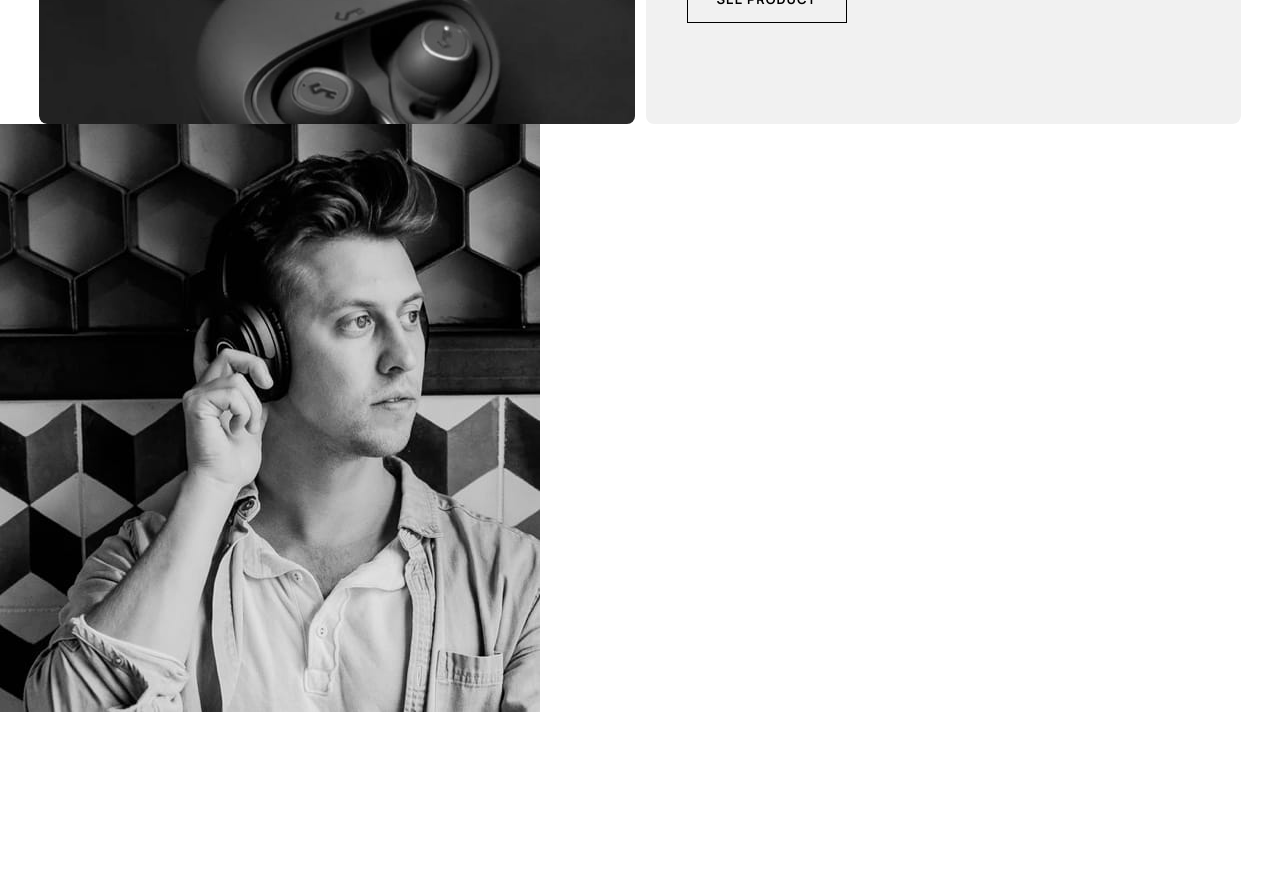
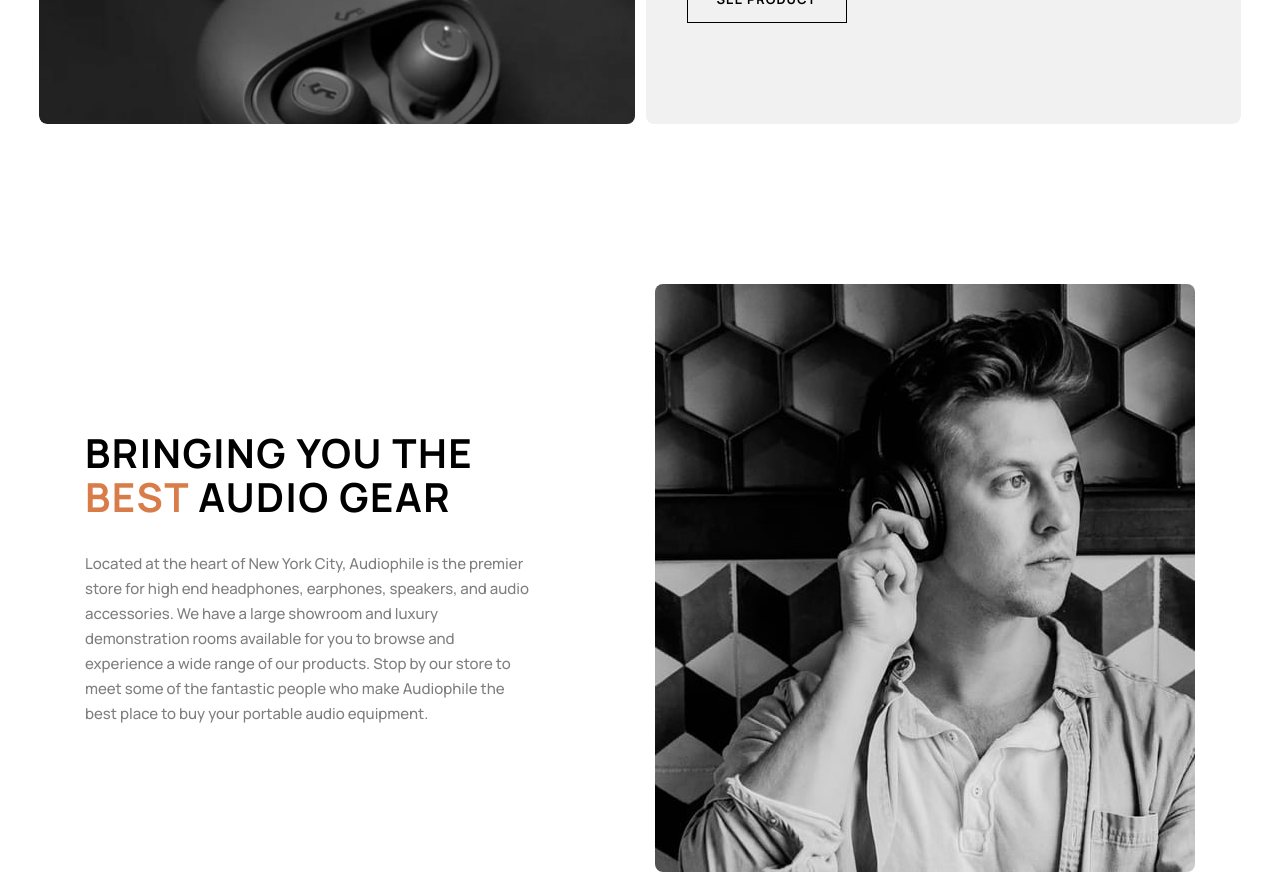
Before and after one commit to HeadYZ/Audiophile, a React (Vite) app: page / in a window 1280 px wide. Shown: the part 2480-3352 px from the top of the page. Before the commit the page ends 3197 px from the top, so only its background shows below. Built offline with nearby package versions, Linux system fonts and the light colour scheme.

Commit message:
styled tablet & desktop info section

```diff
--- a/src/pages/HomePage.jsx
+++ b/src/pages/HomePage.jsx
@@ -129,14 +129,27 @@
 				</section>
 				<section className={classes.info}>
 					<div className={classes.info__wrapper}>
-						<div>
-							<picture>
-								<source media='(min-width: 768px) and (max-width: 967px )' srcSet={manTabletImg} />
-								<source media='(min-width: 968px)' srcSet={manDesktopImg} />
-								<img src={manMobileImg} alt='Man wearing earphones listening to music' />
-							</picture>
+						<picture className={classes.info__picture}>
+							<source media='(min-width: 768px) and (max-width: 992px )' srcSet={manTabletImg} />
+							<source media='(min-width: 992px)' srcSet={manDesktopImg} />
+							<img
+								src={manMobileImg}
+								alt='Man wearing earphones listening to music'
+								className={classes['info__picture-img']}
+							/>
+						</picture>
+
+						<div className={classes.info__box}>
+							<h2 className={classes.info__heading}>
+								Bringing you the <span>best</span> audio gear
+							</h2>
+							<p className={classes.info__text}>
+								Located at the heart of New York City, Audiophile is the premier store for high end headphones,
+								earphones, speakers, and audio accessories. We have a large showroom and luxury demonstration rooms
+								available for you to browse and experience a wide range of our products. Stop by our store to meet some
+								of the fantastic people who make Audiophile the best place to buy your portable audio equipment.
+							</p>
 						</div>
-						<div></div>
 					</div>
 				</section>
 			</main>
--- a/src/pages/HomePage.module.scss
+++ b/src/pages/HomePage.module.scss
@@ -217,6 +217,45 @@
 	}
 }
 
+.info {
+	@include section-mobile;
+	margin-top: 12rem;
+	&__wrapper {
+		height: 69.8rem;
+		display: flex;
+		flex-direction: column;
+		gap: 4rem;
+	}
+	&__picture {
+		display: block;
+		border-radius: 0.8rem;
+		overflow: hidden;
+		height: 30rem;
+		&-img {
+			width: 100%;
+		}
+	}
+	&__box {
+		display: flex;
+		flex-direction: column;
+		gap: 3.2rem;
+		text-align: center;
+	}
+	&__heading {
+		font-size: 2.8rem;
+		letter-spacing: 0.1rem;
+		font-weight: bold;
+		text-transform: uppercase;
+		span {
+			color: $orange;
+		}
+	}
+	&__text {
+		@include text-body;
+		opacity: 0.5;
+	}
+}
+
 @media (min-width: 768px) {
 	.header {
 		height: 63.9rem;
@@ -309,6 +348,21 @@
 			height: 94.4rem;
 		}
 	}
+	.info {
+		@include section-tablet;
+		margin-top: 9.6rem;
+		&__wrapper {
+			height: auto;
+			gap: 6.3rem;
+			align-items: center;
+		}
+		&__box {
+			max-width: 57.3rem;
+		}
+		&__heading {
+			@include text-h2;
+		}
+	}
 }
 
 @media (min-width: 992px) {
@@ -332,6 +386,32 @@
 		&__text-body {
 			width: 34.9rem;
 			margin-bottom: 4rem;
+		}
+	}
+	.info {
+		margin-top: 16rem;
+		&__wrapper {
+			margin: 0 auto;
+			flex-direction: row;
+			height: 58.8rem;
+			gap: 7rem;
+			justify-content: space-between;
+			align-items: center;
+		}
+		&__picture {
+			order: 2;
+			min-height: 100%;
+			&-img {
+				min-height: 100%;
+				object-fit: cover;
+			}
+		}
+		&__box {
+			width: 44.5rem;
+			text-align: left;
+		}
+		&__heading {
+			@include text-h2;
 		}
 	}
 }
@@ -382,6 +462,11 @@
 					height: 20rem;
 				}
 			}
+		}
+	}
+	.info {
+		&__wrapper {
+			max-width: 111rem;
 		}
 	}
 }
@@ -446,4 +531,11 @@
 			border: 1px solid #4c4c4c;
 		}
 	}
+	.info {
+		@include section-desktop;
+		margin-top: 20rem;
+		&__wrapper {
+			gap: 12.5rem;
+		}
+	}
 }
--- a/src/scss/typography.scss
+++ b/src/scss/typography.scss
@@ -15,7 +15,7 @@
 	letter-spacing: 0.2rem;
 }
 
-.text-h2 {
+@mixin text-h2 {
 	font-size: 4rem;
 	line-height: 4.4rem;
 	letter-spacing: 0.15rem;
```
